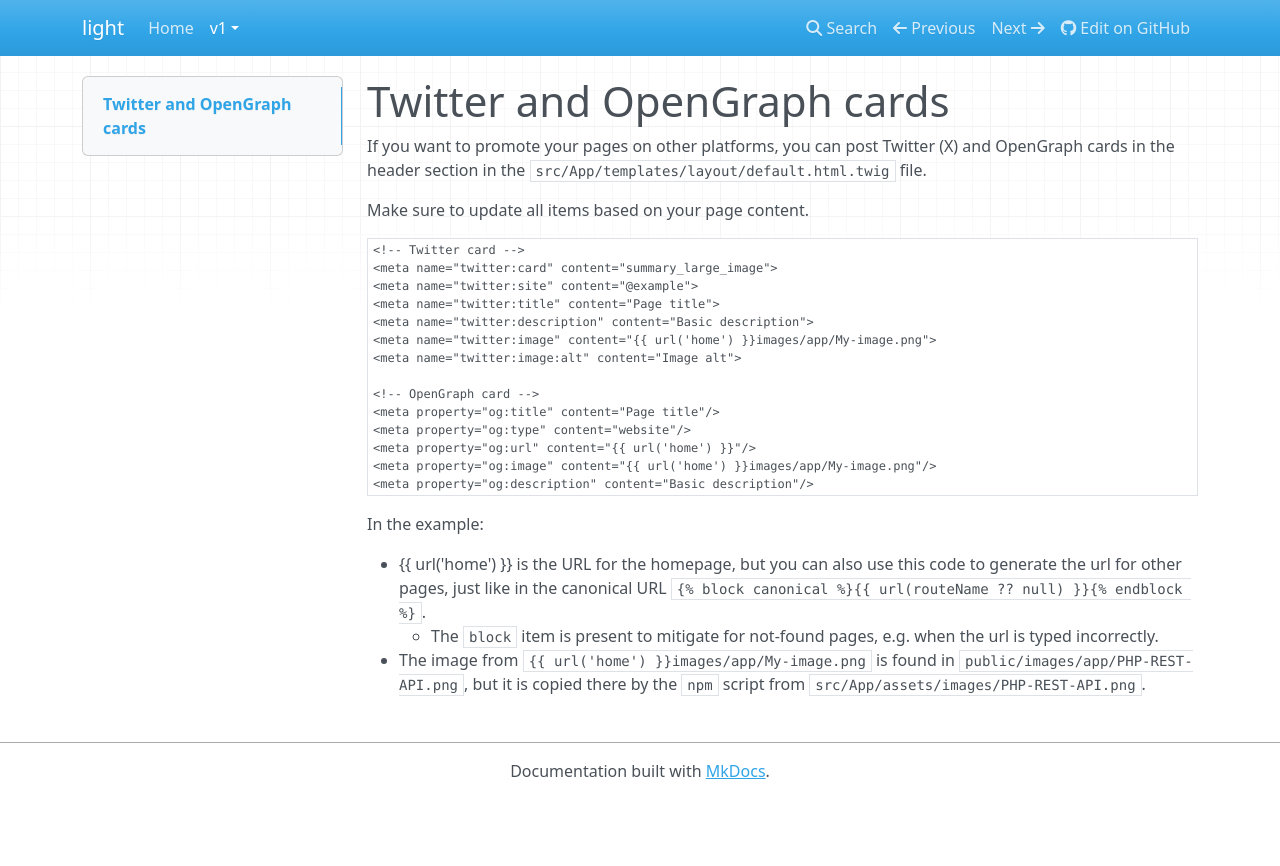
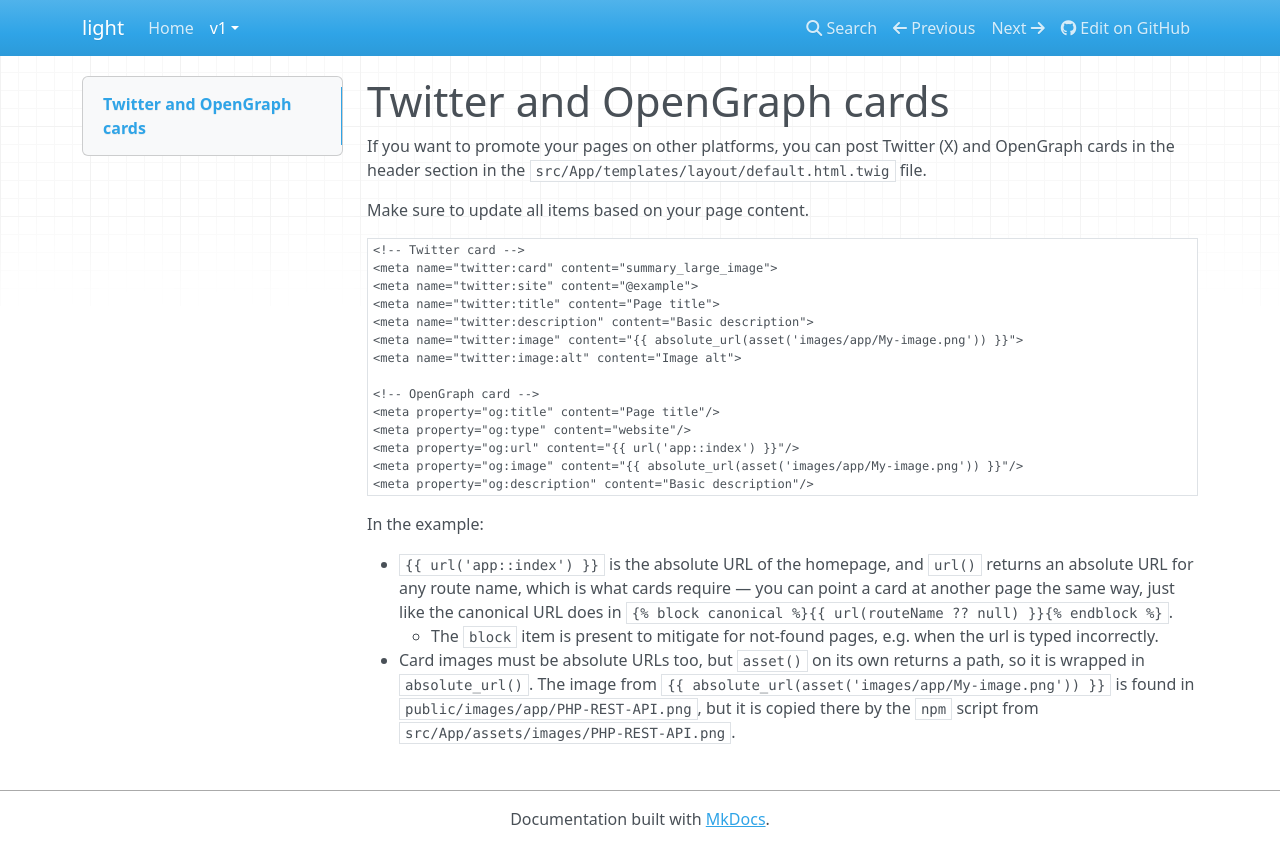
Before and after one commit to dotkernel/light-documentation, an MkDocs documentation site: the page built from docs/book/v1/how-tos/twitter-opengraph-cards.md, in a window 1280 px wide. Shown: the top 866 px of the page. Built offline with MkDocs 1.6.1, drawn with Linux system fonts in a browser that asks for light colours; nearby versions of some CDN libraries.

Commit message:
Correct route names in Twig examples
url() takes a route name and the registered names are app::index,
page::about and page::who-we-are; card images need absolute_url(asset())
because asset() returns a path.

Signed-off-by: arhimede <julian@dotkernel.com>

````diff
--- a/docs/book/v1/how-tos/twitter-opengraph-cards.md
+++ b/docs/book/v1/how-tos/twitter-opengraph-cards.md
@@ -10,19 +10,20 @@ Make sure to update all items based on your page content.
 <meta name="twitter:site" content="@example">
 <meta name="twitter:title" content="Page title">
 <meta name="twitter:description" content="Basic description">
-<meta name="twitter:image" content="{{ url('home') }}images/app/My-image.png">
+<meta name="twitter:image" content="{{ absolute_url(asset('images/app/My-image.png')) }}">
 <meta name="twitter:image:alt" content="Image alt">
 
 <!-- OpenGraph card -->
 <meta property="og:title" content="Page title"/>
 <meta property="og:type" content="website"/>
-<meta property="og:url" content="{{ url('home') }}"/>
-<meta property="og:image" content="{{ url('home') }}images/app/My-image.png"/>
+<meta property="og:url" content="{{ url('app::index') }}"/>
+<meta property="og:image" content="{{ absolute_url(asset('images/app/My-image.png')) }}"/>
 <meta property="og:description" content="Basic description"/>
 ```
 
 In the example:
 
-- {{ url('home') }} is the URL for the homepage, but you can also use this code to generate the url for other pages, just like in the canonical URL `{% block canonical %}{{ url(routeName ?? null) }}{% endblock %}`.
+- `{{ url('app::index') }}` is the absolute URL of the homepage, and `url()` returns an absolute URL for any route name, which is what cards require — you can point a card at another page the same way, just like the canonical URL does in `{% block canonical %}{{ url(routeName ?? null) }}{% endblock %}`.
     - The `block` item is present to mitigate for not-found pages, e.g. when the url is typed incorrectly.
-- The image from `{{ url('home') }}images/app/My-image.png` is found in `public/images/app/PHP-REST-API.png`, but it is copied there by the `npm` script from `src/App/assets/images/PHP-REST-API.png`.
+- Card images must be absolute URLs too, but `asset()` on its own returns a path, so it is wrapped in `absolute_url()`.
+The image from `{{ absolute_url(asset('images/app/My-image.png')) }}` is found in `public/images/app/PHP-REST-API.png`, but it is copied there by the `npm` script from `src/App/assets/images/PHP-REST-API.png`.
````
Also changed, not shown: docs/book/v1/how-tos/edit-footer.md (+1 -1 lines), docs/book/v1/how-tos/edit-top-menu.md (+5 -2 lines).
